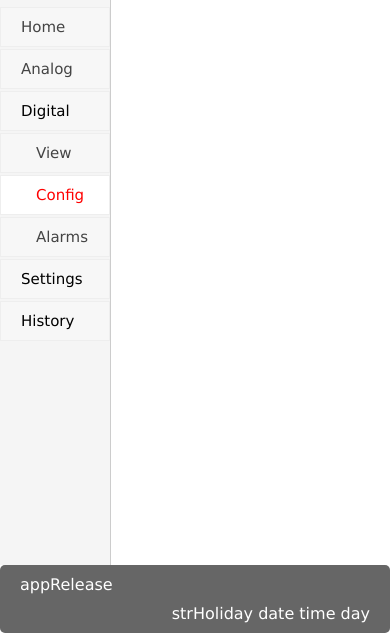
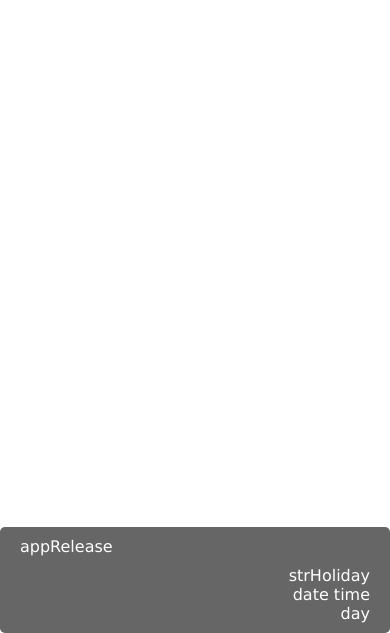
Before and after one commit to AtaraHalamish/myWebCode, a plain HTML site: page my_plugin_viewer/page_template.html in a window 390 px wide. Shown: the part 211-844 px from the top of the page. Drawn offline with nearby package versions, Linux system fonts and the light colour scheme.

Commit message:
template page, adjust root grid

```diff
--- a/my_plugin_viewer/page_template.html
+++ b/my_plugin_viewer/page_template.html
@@ -17,15 +17,14 @@
     font-family: verdana, Arial, sans-serif;
   }
 
-  .grid-container {
+  .grid-container-root {
     display: grid;
     grid-template-areas:
-      "header header header header"
-      "sidebar body body body"
-      "sidebar body body body"
-      "footer footer footer footer";
+      "header header"
+      "sidebar content"
+      "footer footer";
     grid-template-rows: auto 1fr auto;
-    grid-template-columns: 200px 1fr 1fr 1fr;
+    grid-template-columns: 200px 1fr;
     min-height: 100vh;
   }
 
@@ -71,7 +70,7 @@
   }
 
   main {
-    grid-area: body;
+    grid-area: content;
     padding: 20px;
     transition: width 0.3s ease;
   }
@@ -93,7 +92,7 @@
   }
 
   .hide-sidebar main {
-    grid-column: 1 / span 4;
+    grid-column: 1 / span 2;
   }
 
   button.btnToggleSidebar {
@@ -236,6 +235,10 @@
     text-align: right;
   }
 
+  .footer-date div {
+    display: inline;
+  }
+
   footer a {
     color: #ffffff;
     text-decoration: none;
@@ -247,15 +250,15 @@
 
 /*  @media (max-width: 768px) { */
 @media only screen and (max-width: 767px) {
-    .grid-container {
+    /* .grid-container {
       grid-template-areas:
         "header header header header"
-        "sidebar sidebar body body"
-        "sidebar sidebar body body"
+        "sidebar sidebar content content"
+        "sidebar sidebar content content"
         "footer footer footer footer";
       grid-template-columns: 1fr 1fr;
       grid-template-rows: auto auto 1fr auto;
-    }
+    } */
   }
 
 @media only screen and (max-width: 479px) {
@@ -264,19 +267,22 @@
     footer { grid-template-columns: 1fr; }
     header div.imgL a,
     header div.imgL img {
-    padding-top: 0;
-  }
+      padding-top: 0;
+    }
+
+    .footer-date div { display: block; }
+
 }
 </style>
 </head>
 <body>
 
 
-<div class="grid-container">
+<div class="grid-container-root hide-sidebar">
   <header class="header2cells" >
     <div class="imgL"><a href="http://www.dixell.co.il" target="_blank"><img src="./p_data/images/logo_dixell_bg_white.gif" alt="Logo"></a> </div>
 	<!-- <div class="imgC"><img src="./p_data/images/logo1.gif" alt="Logo"> </div> --><!--  distinct, header2cells|header3cells -->
-	<div class="imgR"><img src="./p_data/images/logo_2.png" alt="Logo" style="width:156px"></div>
+	<div class="imgR"><img src="./p_data/images/logo_2miko.png" alt="Logo" style="width:156px"></div>
   </header>
 
   <aside>
@@ -304,7 +310,7 @@
 
   <main>
     <button id="btnToggleSidebar" class="btnToggleSidebar" >&#8803;</button> <!-- ≡ -->
-    <h1>Body</h1>
+    <h1>Content</h1>
     <p>This is the main content area.</p>
   </main>
 
@@ -313,9 +319,10 @@
 	  <a href="/panel/index.html"><span id="appRelease">appRelease</span></a>
 	</div>
     <div class="footer-date">
-	  <span id="strHoliday" >strHoliday</span>
-	  <span id="my_ipro_date">date  time</span>
-	  <span id="dayInWeek">day</span></div></div>
+	  <div id="strHoliday" >strHoliday</div>
+	  <div id="my_ipro_date">date  time</div>
+	  <div id="dayInWeek">day</div>
+	</div>
   </footer>
 </div>
 
@@ -343,7 +350,7 @@ for (i = 0; i < dropdown.length; i++) {
 $(document).ready(function(){
 
   $('#btnToggleSidebar').click(function(){
-    $(".grid-container").toggleClass("hide-sidebar");
+    $(".grid-container-root").toggleClass("hide-sidebar");
   });
 
 
```
